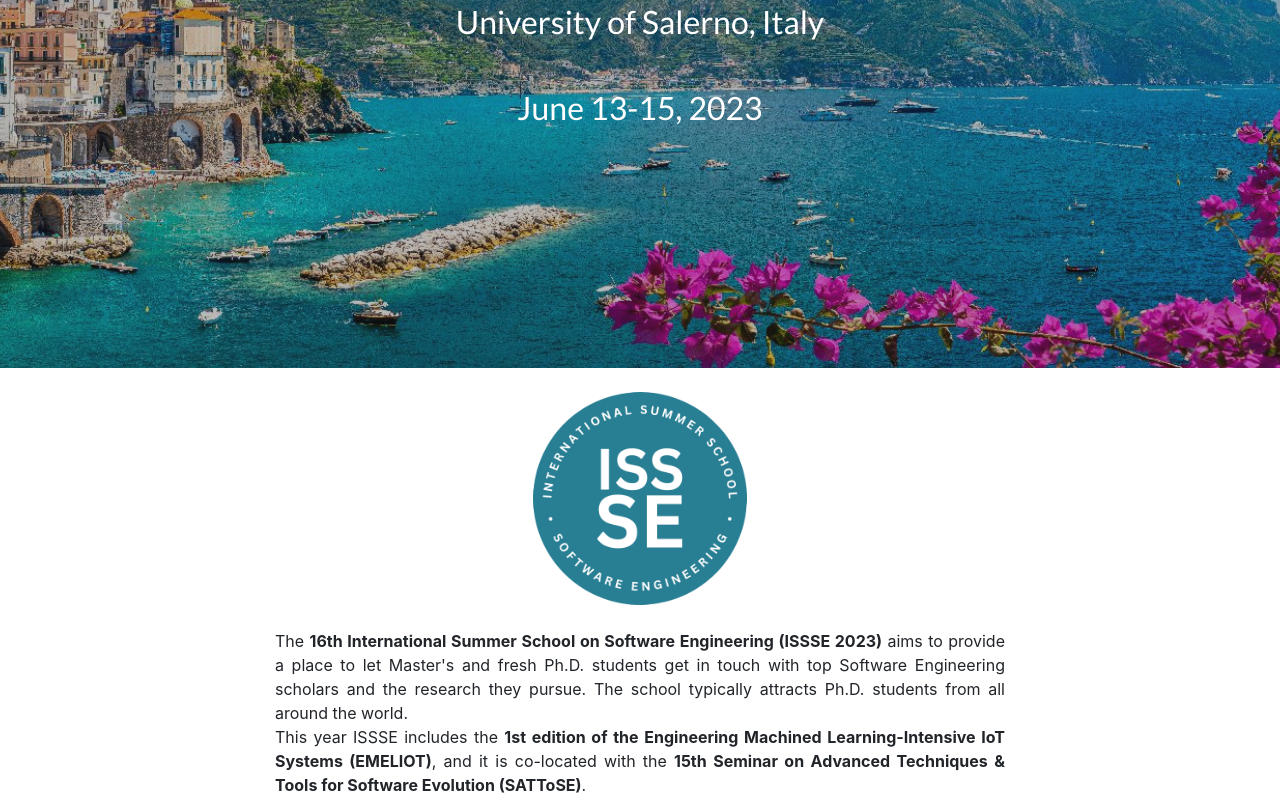
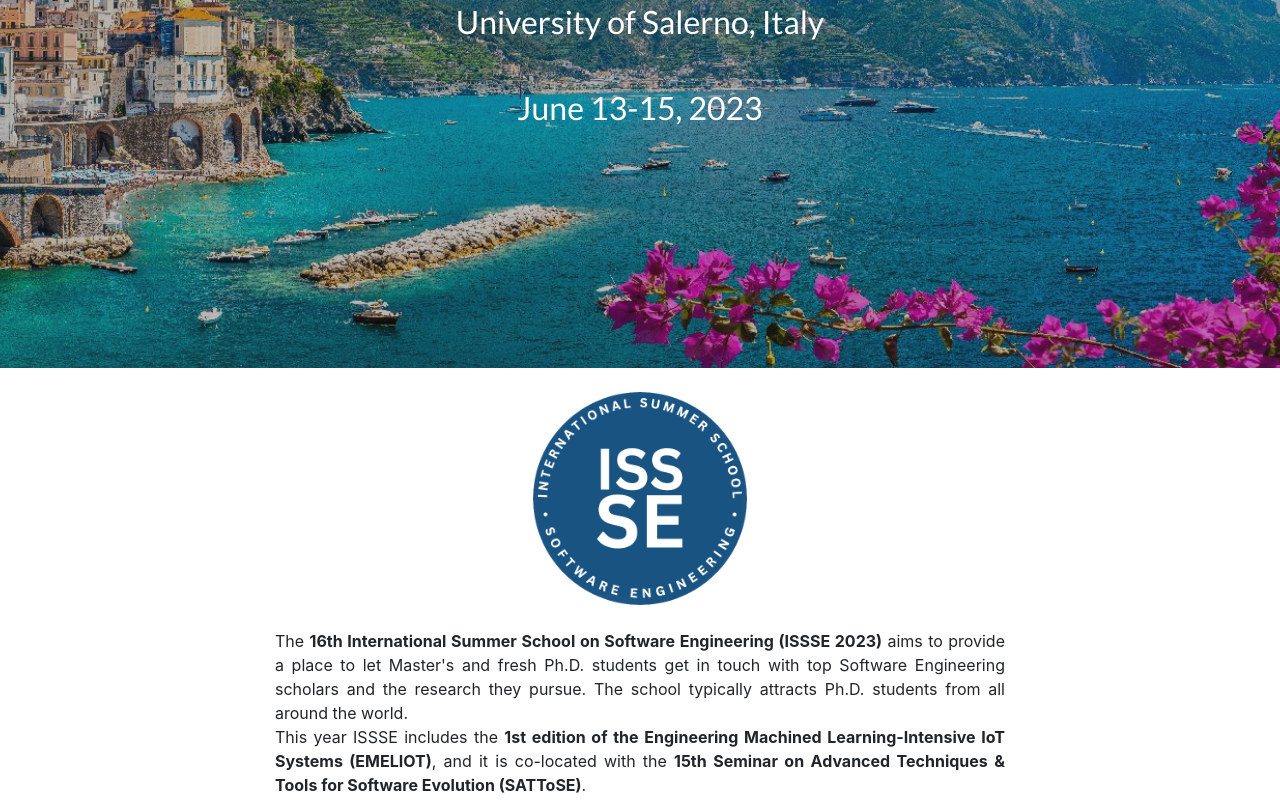
Before and after one commit to SeSaLabUnisa/ISSSE-2023, a website with bundled scripts: page index.html in a window 1280 px wide. Shown: the part 373-1173 px from the top of the page. Built offline with nearby package versions, Linux system fonts and the light colour scheme.

Commit message:
Update logo

```diff
--- a/index.html
+++ b/index.html
@@ -30,7 +30,7 @@
   <link href="css/all.min.css" rel="stylesheet">
 
 
-  <link rel="icon" href="img/logo_2.png">
+  <link rel="icon" href="img/ISSSE-logo-transparent.png">
 </head>
 
 <body id="page-top">
@@ -115,7 +115,7 @@
     <div class="container">
       <div class="row">
         <div class="col-lg-8 mx-auto my-4">
-          <img class="img-fluid col-lg-4 rounded mx-auto d-block" src="img/logo_2.png" alt="Logo">
+          <img class="img-fluid col-lg-4 rounded mx-auto d-block" src="img/ISSSE-logo-transparent.png" alt="Logo">
 
           <p class="mt-4 mb-2 text-justify">
             The <b>16th International Summer School on Software Engineering (ISSSE 2023)</b> aims to provide a place to let Master's and fresh Ph.D. students get in touch with top Software Engineering scholars and the research they pursue. The school typically attracts Ph.D. students from all around the world.<br/>
```
Also changed, not shown: img/ISSSE-logo-transparent.png (added).
